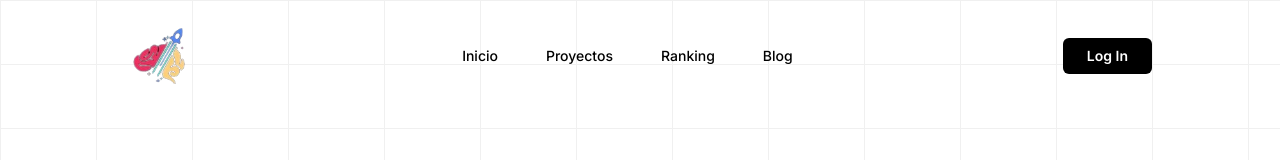
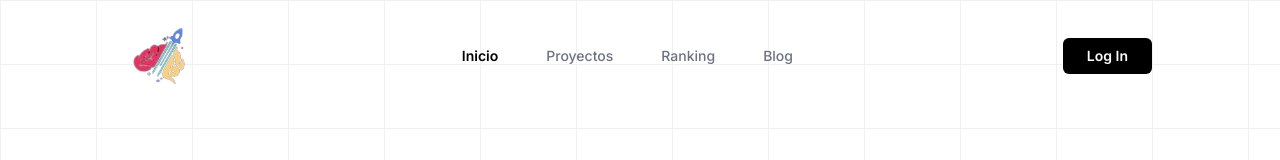
Before and after one commit to Zespul/zespul-public, a Next.js app: page / in a window 1280 px wide. Shown: the top 160 px of the page. Built offline with nearby package versions, Linux system fonts and the light colour scheme.

Commit message:
chore: Update Navbar component and page layout

```diff
--- a/src/app/page.jsx
+++ b/src/app/page.jsx
@@ -6,7 +6,12 @@ export default function Home() {
     <>
       <div class="absolute inset-0 -z-10 h-full w-full bg-white bg-[linear-gradient(to_right,#f0f0f0_1px,transparent_1px),linear-gradient(to_bottom,#f0f0f0_1px,transparent_1px)] bg-[size:6rem_4rem]"></div>
       <section className="w-[80%] mx-auto">
-        <Navbar/>
+        <Navbar />
+
+        <article>
+
+        </article>
+
       </section>
     </>
   );
--- a/src/components/ui/Navbar.jsx
+++ b/src/components/ui/Navbar.jsx
@@ -1,7 +1,12 @@
+"use client"
+
 import Image from "next/image";
 import Link from "next/link";
+import { usePathname } from "next/navigation";
 
 export default function NavbarPage() {
+    const pathname = usePathname();
+
     return (
         <section className="flex justify-between items-center py-6">
             <Image
@@ -12,11 +17,11 @@ export default function NavbarPage() {
                 height={100}
             />
 
-            <nav className="space-x-12 text-sm font-medium">
-                <Link href="/">Inicio</Link>
-                <Link href="/proyectos">Proyectos</Link>
-                <Link href="/ranking">Ranking</Link>
-                <Link href="/blog">Blog</Link>
+            <nav className="space-x-12 text-sm font-medium text-gray-500 hover:[&>a]:text-black [&>a]:transition [&>a]:duration-150">
+                <Link href="/" className={pathname === '/' ? 'text-black font-semibold' : ''}>Inicio</Link>
+                <Link href="/proyectos" className={pathname === '/proyectos' ? 'text-black font-semibold' : ''}>Proyectos</Link>
+                <Link href="/ranking" className={pathname === '/ranking' ? 'text-black font-semibold' : ''}>Ranking</Link>
+                <Link href="/blog" className={pathname === '/blog' ? 'text-black font-semibold' : ''}>Blog</Link>
             </nav>
 
             <Link href="/login" className="bg-black text-white font-semibold px-6 py-2 rounded-md text-sm">Log In</Link>
```
